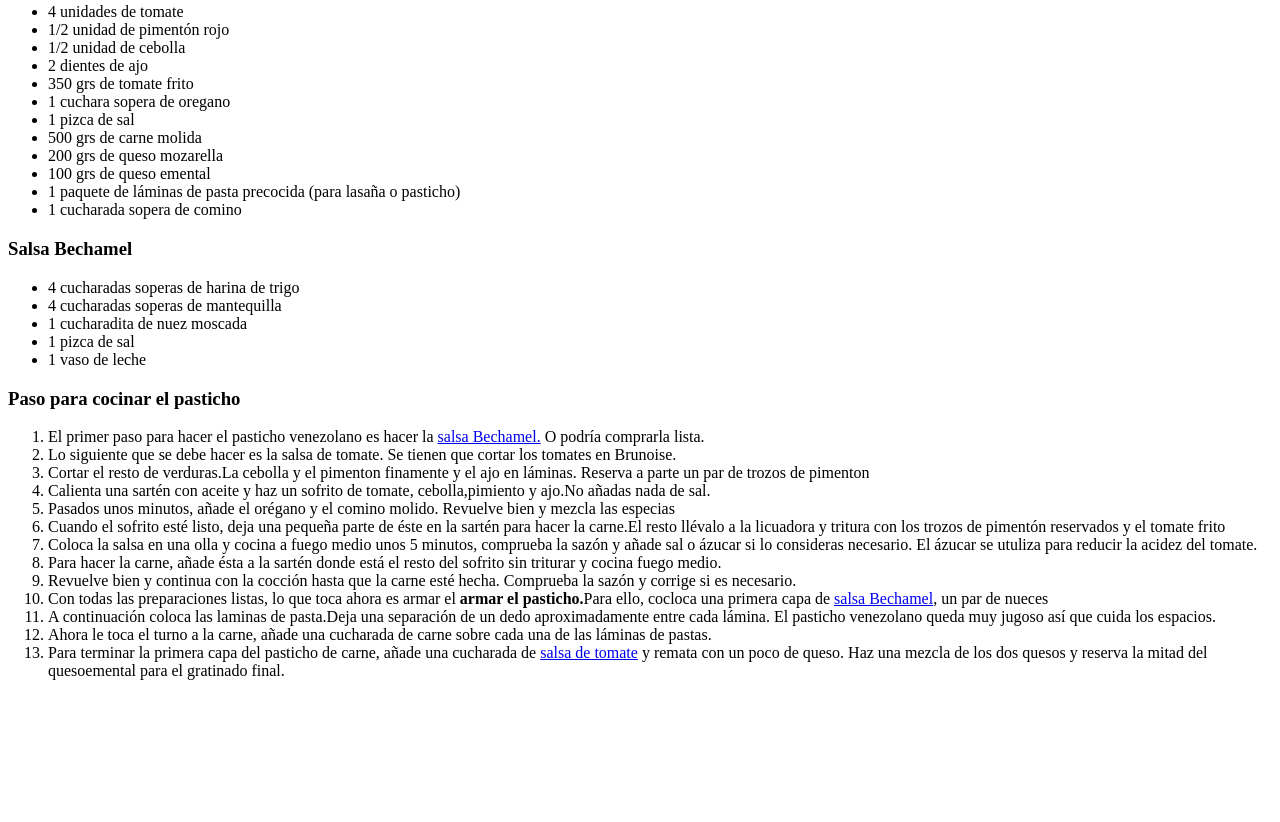
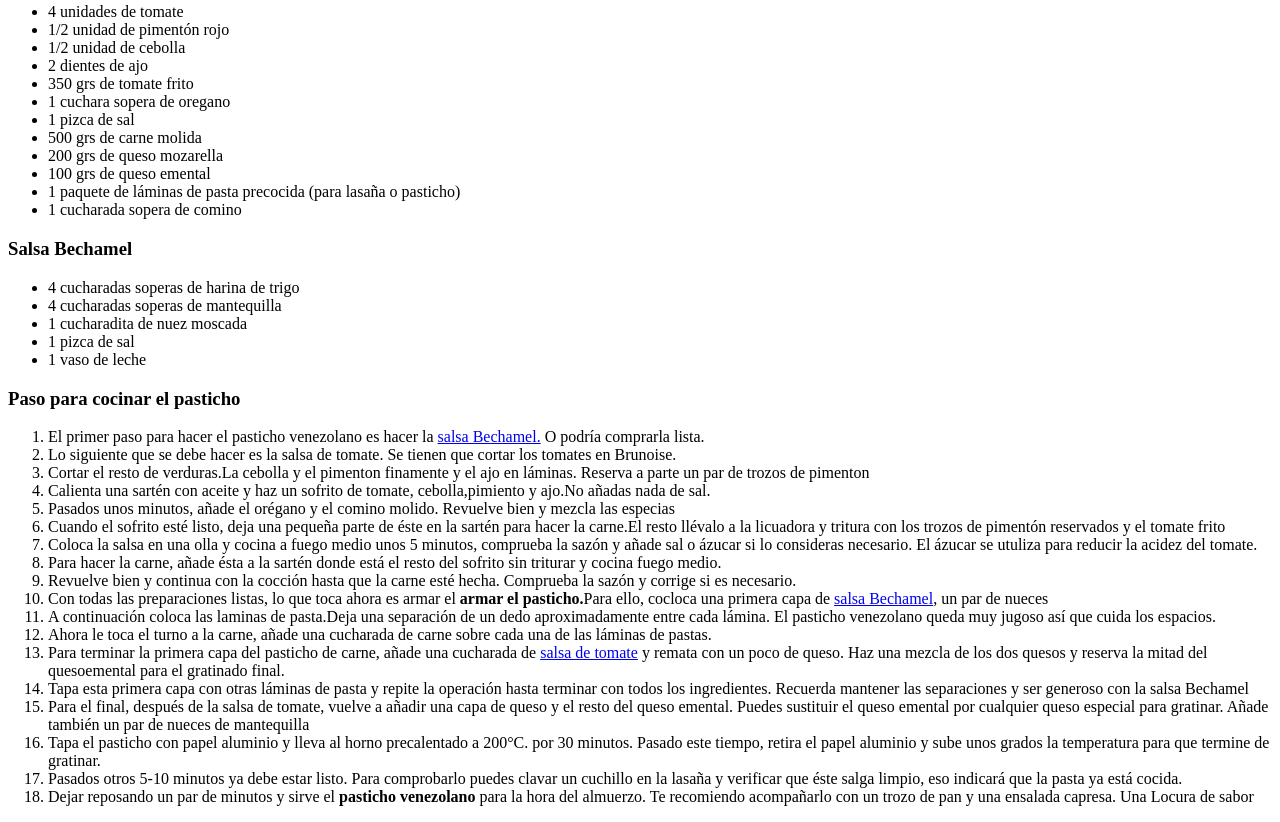
Before and after one commit to dething/odin-recipes, a plain HTML site: page recipes/pasticho.html in a window 1280 px wide. Shown: the part 640-1462 px from the top of the page. Before the commit the page ends 1336 px from the top, so only its background shows below. Drawn offline with Linux system fonts and the light colour scheme.

Commit message:
Se agrego una lista de link en las recetas del Index y se termino la receta del pasticho

```diff
--- a/recipes/pasticho.html
+++ b/recipes/pasticho.html
@@ -106,6 +106,29 @@
         y remata con un poco de queso. Haz una mezcla de los dos quesos
         y reserva la mitad del quesoemental para el gratinado final.</li>
 
+    <li>Tapa esta primera capa con otras láminas de pasta y repite
+        la operación hasta terminar con todos los ingredientes. Recuerda
+        mantener las separaciones y ser generoso con la salsa Bechamel </li>
+
+    <li>Para el final, después de la salsa de tomate, vuelve a añadir
+        una capa de queso y el resto del queso emental. Puedes sustituir
+        el queso emental por cualquier queso especial para gratinar.
+        Añade también un par de nueces de mantequilla </li>
+
+    <li>Tapa el pasticho con papel aluminio y lleva al horno precalentado
+        a 200°C. por 30 minutos. Pasado este tiempo, retira el papel
+        aluminio y sube unos grados la temperatura para que termine
+        de gratinar.</li>
+
+    <li>Pasados otros 5-10 minutos ya debe estar listo. Para comprobarlo
+        puedes clavar un cuchillo en la lasaña y verificar que éste salga
+        limpio, eso indicará que la pasta ya está cocida. </li>
+
+    <li>Dejar reposando un par de minutos y sirve el <strong> pasticho
+        venezolano</strong> para la hora del almuerzo. Te recomiendo
+        acompañarlo con un trozo de pan y una ensalada capresa.
+        Una Locura de sabor</li>
+
 
 
 
```
Also changed, not shown: index.html (+5 -5 lines).
